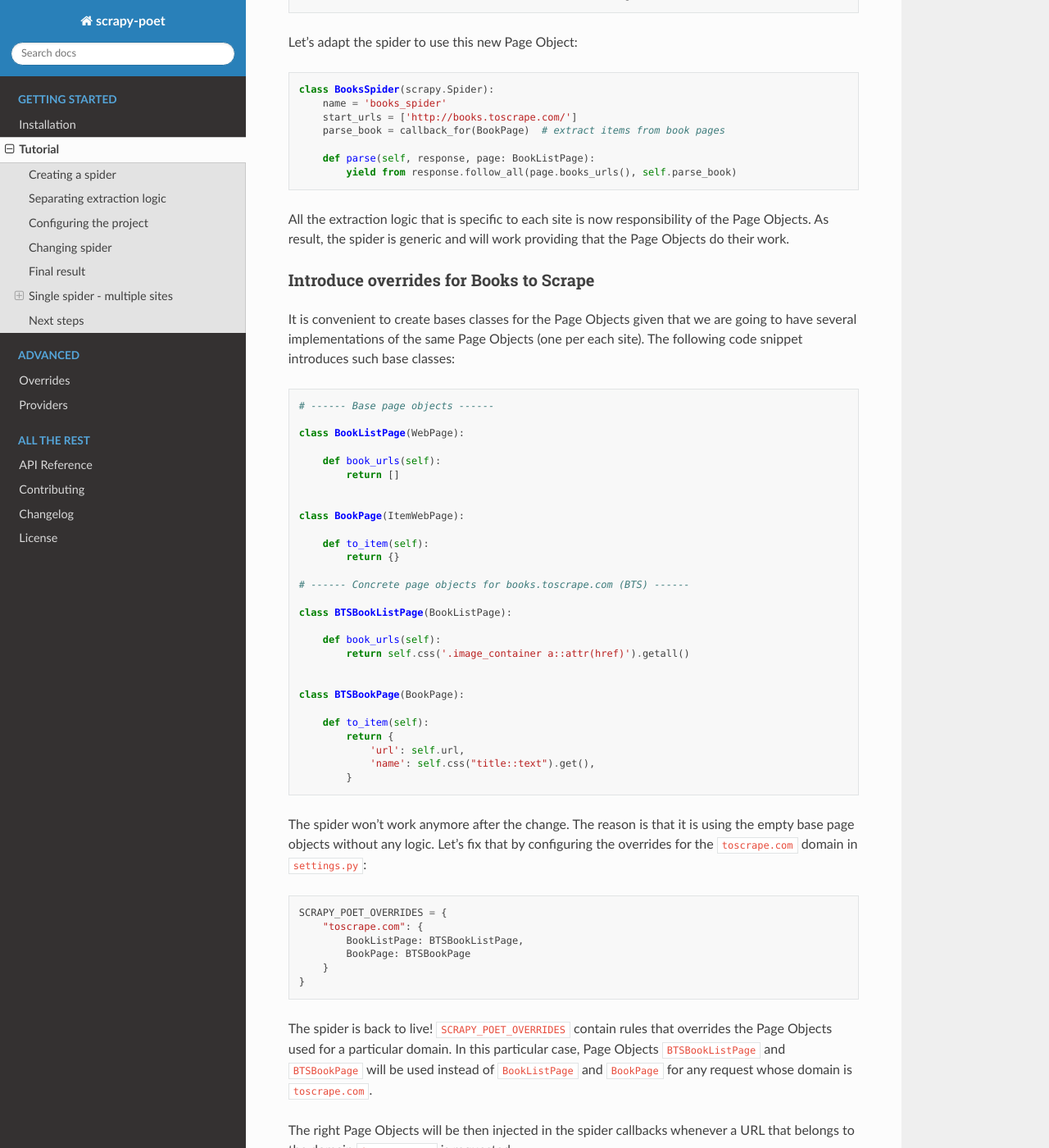
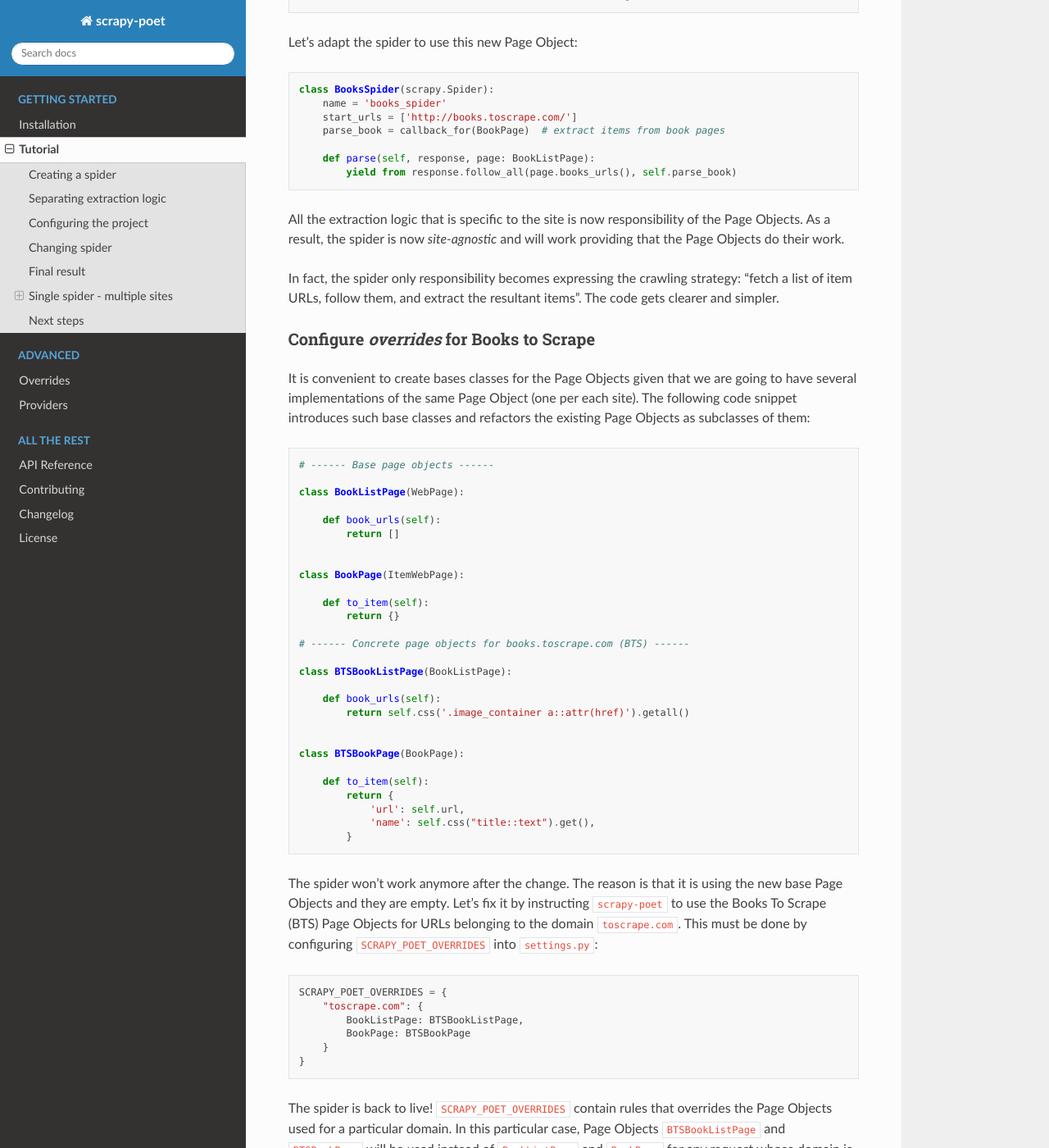
Before and after one commit to scrapinghub/scrapy-poet, a Sphinx documentation site: the page built from docs/intro/tutorial.rst, in a window 1280 px wide and 1400 px high, scrolled down 5095 px. Shown: the whole window at 82% size. Built offline with Sphinx 7.4.7 and the Read the Docs theme 2.0.0, drawn with Linux system fonts in a browser that asks for light colours; some of the changed text lies outside the part shown.

Commit message:
Final touches to the documentation

```diff
--- a/docs/index.rst
+++ b/docs/index.rst
@@ -11,6 +11,11 @@ By using ``scrapy-poet`` you'll be organizing the spider code in a different
 way, which separates extraction and crawling logic from the I/O,
 and from the Scrapy implementation details as well.
 It makes the code more testable and reusable.
+
+Beside, it
+opens the door to create generic spider code that works across sites.
+Integrating a new site in the spider is then just a matter of write
+a bunch of Page Objects for it.
 
 ``scrapy-poet`` also provides a way to integrate third-party APIs
 (like `Splash`_ and `AutoExtract`_) with the spider, without losing
--- a/docs/intro/tutorial.rst
+++ b/docs/intro/tutorial.rst
@@ -247,7 +247,7 @@ As a side effect, it is now pretty easy to **create a generic spider with a comm
 that works across different sites**. The unique missing requirement is to be able to
 configure different Page Objects for different sites, because the extraction logic
 surely changes from site to site.
-This is exactly the functionality that overrides provides.
+This is exactly the functionality that *overrides* provides.
 
 Note that the crawling logic of the ``BooksSpider`` is pretty simple and straightforward:
 
@@ -259,12 +259,13 @@ having pages with lists of books and then detail pages with the individual book
 such a common way of structuring sites.
 
 Let's refactor the spider presented in the former section so that it also supports
-extracting books from the page `bookpage.com/reviews <https://bookpage.com/reviews>`_.
+extracting books from the page `bookpage.com/reviews <https://bookpage.com/reviews>`_
+as well.
 
-The steps will follow are:
+The steps to follow are:
 
-#. Make the spider generic: create a Page Object for the listing extraction
-#. Introduce overrides for Books to Scrape
+#. Make our spider generic: move the remaining extraction code from the spider to a Page Object
+#. Configure *overrides* for Books to Scrape
 #. Add support for another site (Book Page site)
 
 Making the spider generic
@@ -293,15 +294,20 @@ Let's adapt the spider to use this new Page Object:
         def parse(self, response, page: BookListPage):
             yield from response.follow_all(page.books_urls(), self.parse_book)
 
-All the extraction logic that is specific to each site is now responsibility
-of the Page Objects. As result, the spider is generic and will work providing that the
-Page Objects do their work.
+All the extraction logic that is specific to the site is now responsibility
+of the Page Objects. As a result, the spider is now *site-agnostic* and will
+work providing that the Page Objects do their work.
 
-Introduce overrides for Books to Scrape
----------------------------------------
+In fact, the spider only responsibility becomes expressing the crawling strategy:
+"fetch a list of item URLs, follow them, and extract the resultant items".
+The code gets clearer and simpler.
+
+Configure *overrides* for Books to Scrape
+-----------------------------------------
 It is convenient to create bases classes for the Page Objects given that we are going
-to have several implementations of the same Page Objects (one per each site).
-The following code snippet introduces such base classes:
+to have several implementations of the same Page Object (one per each site).
+The following code snippet introduces such base classes and refactors the
+existing Page Objects as subclasses of them:
 
 .. code-block:: python
 
@@ -335,9 +341,10 @@ The following code snippet introduces such base classes:
             }
 
 The spider won't work anymore after the change. The reason is that it
-is using the empty base page objects without any logic. Let's fix that
-by configuring the overrides for the ``toscrape.com`` domain
-in ``settings.py``:
+is using the new base Page Objects and they are empty.
+Let's fix it by instructing ``scrapy-poet`` to use the Books To Scrape (BTS)
+Page Objects for URLs belonging to the domain ``toscrape.com``. This must
+be done by configuring ``SCRAPY_POET_OVERRIDES`` into ``settings.py``:
 
 .. code-block:: python
 
@@ -365,7 +372,8 @@ The code is now refactored to accept other implementations for other sites.
 Let's illustrate it by adding support for the books in the
 page `bookpage.com/reviews <https://bookpage.com/reviews>`_.
 
-We cannot reuse the Books to Scrape Page Objects in this case, so we have
+We cannot reuse the Books to Scrape Page Objects in this case. The site is
+different so their extraction logic wouldn't work. Therefore, we have
 to implement new ones:
 
 .. code-block:: python
@@ -384,8 +392,10 @@ to implement new ones:
                 'name': self.css(".book-data h4::text").get().strip(),
             }
 
-The last step is configuring the Page Objects to be used for the domain
-``bookpage.com`` in the settings property ``SCRAPY_POET_OVERRIDES``.
+The last step is configuring the overrides so that these new Page Objects
+are used for the domain
+``bookpage.com``. This is how ``SCRAPY_POET_OVERRIDES`` should look like into
+``settings.py``:
 
 .. code-block:: python
 
--- a/docs/overrides.rst
+++ b/docs/overrides.rst
@@ -74,4 +74,4 @@ registry implementation can be configured using the property
 must be a subclass of ``scrapy_poet.overrides.OverridesRegistryBase``
 and must implement the method ``overrides_for``. As other Scrapy components,
 it can be initialized from the ``from_crawler`` class method if implemented.
-This might be handy to be able to access settings, stats, etc.
+This might be handy to be able to access settings, stats, request meta, etc.
```
